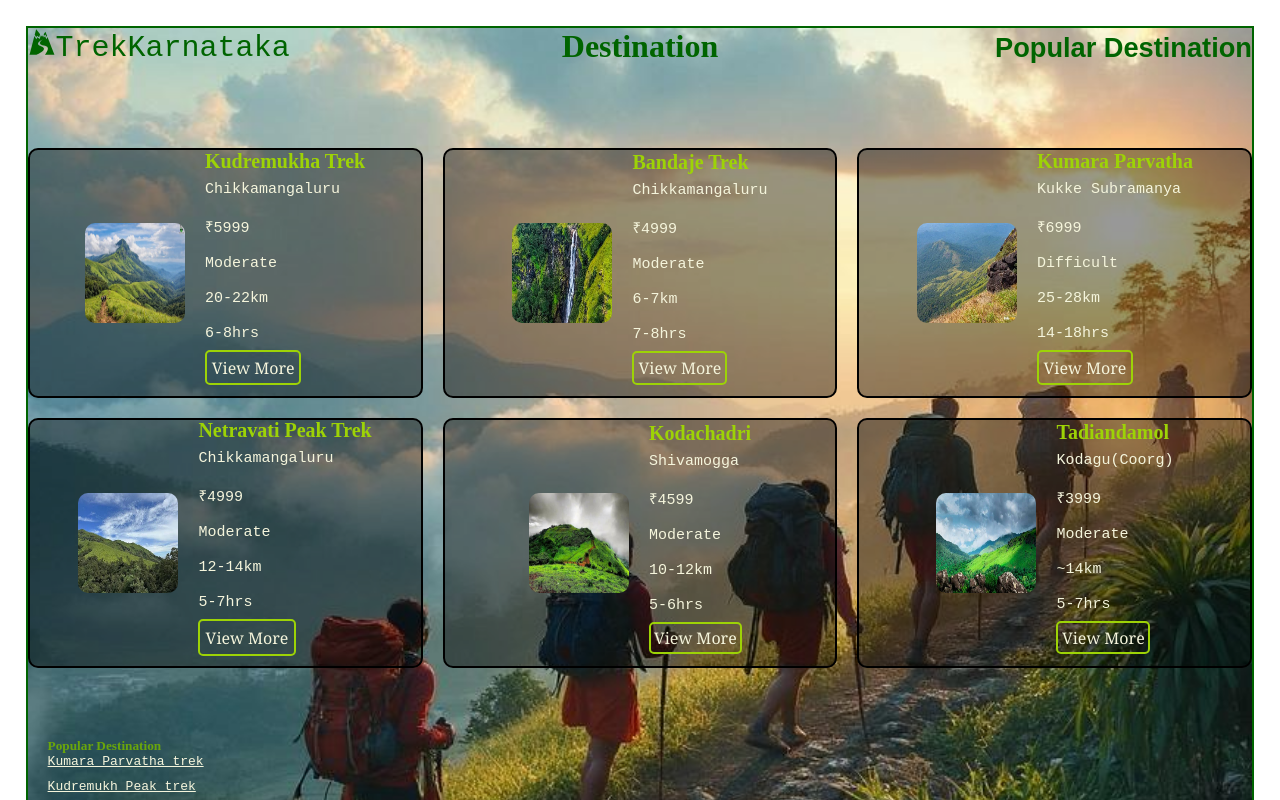
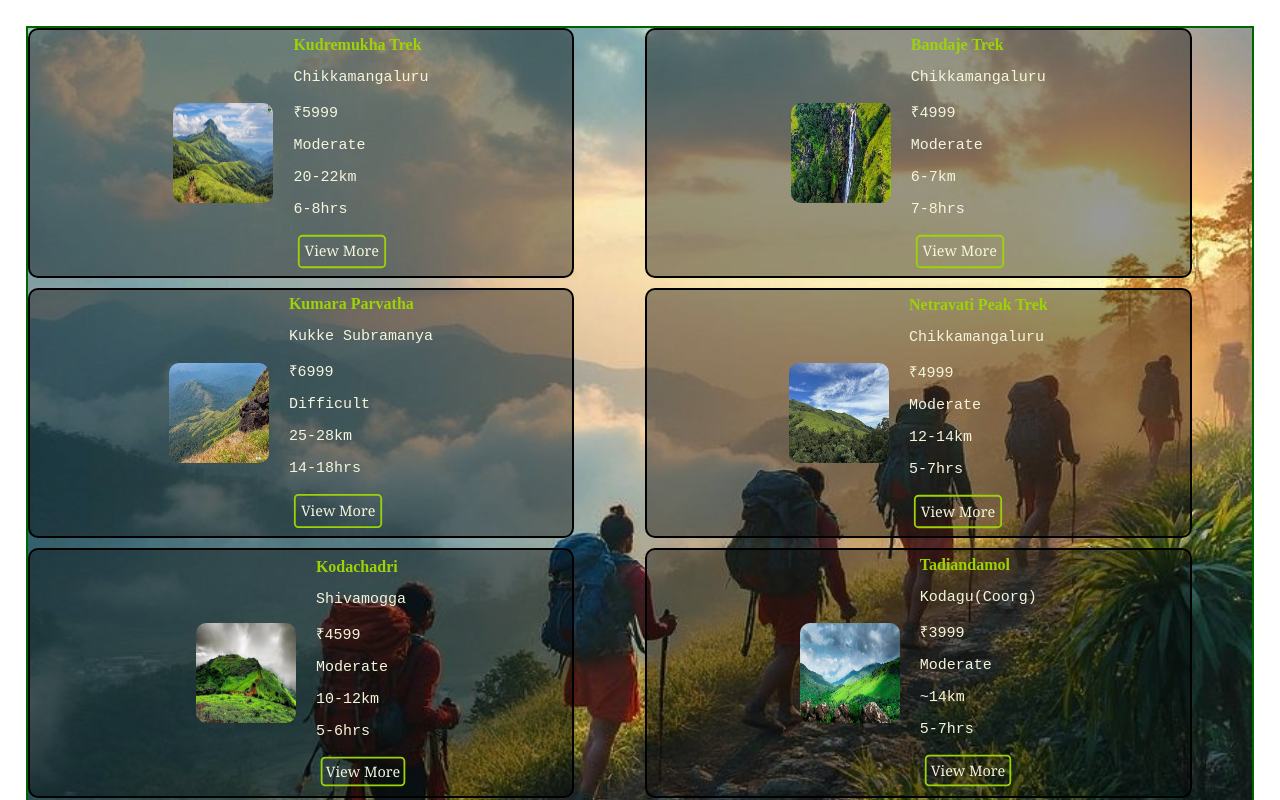
Before and after one commit to sahana0258/Trekking-Website, a React (Vite) app: page /#/destination in a window 1280 px wide. Shown: the top 800 px of the page. Built offline with nearby package versions, Linux system fonts and the light colour scheme.

Commit message:
updated destination page

```diff
--- a/src/About.css
+++ b/src/About.css
@@ -24,7 +24,7 @@
     border: 1px solid darkgreen;
 
 }
-#about-us{
+.about-us{
     display: flex;
     justify-content: center;
     align-items: center;
--- a/src/Components/About.jsx
+++ b/src/Components/About.jsx
@@ -5,7 +5,7 @@ function About(){
     return(
         <>
         <div className="about-container">
-        <h1 id="about-us">About Us</h1><br></br>
+        <h1 className="about-us">About Us</h1><br></br>
 
         <div className="about-content">
         <p className="par">Welcome to TrekKarnataka, a trekking and adventure platform created for people who love nature, travel and adventure.</p>
--- a/src/Components/Contact.jsx
+++ b/src/Components/Contact.jsx
@@ -20,14 +20,14 @@ function Contact(){
 
         <div className="con-folw">
 
-            <h1>Contact Us</h1><br></br>
-            <Link to="/phone"><MdAddCall id="phn-icon" size={27} color="darkgreen"/></Link>
+            <h1 className="contact-us">Contact Us</h1><br></br>
+            <Link to="/phone"><MdAddCall className="phn-em-icon" size={27} color="darkgreen"/></Link>
             <p className="phn-em">+91 9353103950</p><br></br>
 
-            <Link to="/email"><MdOutlineEmail id="email-icon"size={27} color="darkgreen"/></Link>
+            <Link to="/email"><MdOutlineEmail className="phn-em-icon"size={27} color="darkgreen"/></Link>
             <p className="phn-em">trekkarnataka258@gmail.com</p><br></br>
 
-            <h4>Follow Us</h4><br></br>
+            <h4 id="follow">Follow Us</h4><br></br>
             <div className="follow-us">
             <a href="https://www.instagram.com/?hl=en" target="_blank" rel="noopener noreferrer" ><FaInstagramSquare className="iyf-icon" size={35} color="darkgreen"/></a>
             <a href="https://www.youtube.com/" target="_balnk" rel="noopener noreferrer"><FaYoutube className="iyf-icon" size={35} color="darkgreen" /></a>
@@ -36,7 +36,7 @@ function Contact(){
         </div>
 
         <div classsName="feedback-form">
-            <h4>Feedback</h4><br></br>
+            <h4 id="feedback">Feedback</h4>
             <form id="form">
                 <label>Name</label>
                 <input type="name" className="placeholder" placeholder=" Enter your name"></input><br></br>
--- a/src/Components/Destination.jsx
+++ b/src/Components/Destination.jsx
@@ -11,17 +11,6 @@ function Destination(){
     return(
         <>
         <div className="destination-container">
-
-        <div className="treklogo">
-        <Link to="/destination" id="trek-logo">{<GiMountainRoad size={28}/>}TrekKarnataka</Link>
-        </div>
-        <div>
-        <h1 id="about-us">Destination</h1>
-        </div>
-        <div >
-        <p id="popular-link">Popular Destination</p>
-        </div>
-
 
         <div className="trek-card">
             <img src={Kudre} alt="kudremukh-img" width={100} height={100}></img>
--- a/src/Contact.css
+++ b/src/Contact.css
@@ -1,113 +1,10 @@
-/* .contact-page{
-    background-color: rgb(218, 229, 202);
-    display: flex;
-    flex-direction: column;
-    align-items: flex-start;
-    padding: 30px;
-}
-
-#cont-icon{
-   margin-bottom: -7.5%;
-   margin-left:9.7% ;
-}
-h1{
-    color: darkgreen;
-    margin-left: 15%;
-    margin-top: 3.8%;
-}
-#phn-icon{
-    margin-left: 10%;
-    margin-top: 2%;
-
-}
-#phn-num{
-    margin-left:15%;
-    margin-top: -3%;
-    font-size: 25px;
-    font-family: 'Lucida Sans';
-    font-weight: 100;
-}
-
-#email-icon{
-    margin-left: 10%;
-    margin-top: 2% ;
-}
-#email-id{
-    margin-left:15%;
-    margin-top: -3%;
-    font-size: 25px;
-    font-family: 'Lucida Sans';
-    font-weight: 100;
-}
-h3{
-    margin-left: 10%;
-    margin-top: 4%;
-    font-size: 30px;
-    font-family: 'Segoe UI';
-    color: darkgreen;
-}
-
-.iyf-icon{
-    margin-left: 1%;
-    position: relative;
-    left: 9%;
-
-}
-h4{
-    position: relative;
-    left: 67%;
-    position: absolute;
-    top: 15%;
-    font-size: 30px;
-    font-family:'Trebuchet MS';
-    color: darkgreen;
-}
-
-
-#form{
-   display: flex;
-   flex-direction: column;
-   justify-content: space-evenly;
-   align-items: flex-start;
-   width: 100%;
-   max-width:500px;
-   margin-left: 30px;
-}
-
- */
-/* ===== Page ===== */
-
-/* .contact-container{
-    background-color: rgb(218, 229, 202);
-    display: grid;
-    grid-template-columns: 2fr  1fr;
-    gap:30px;
-    margin:30px
-} */
-/* .con-folw{
-    display: flex; */
-    /* flex-direction: column;
-    justify-content: center;
-    align-items: center;
-    border: 2px solid  rgb(191, 201, 177); */
-    /* flex:1; */
-/* } */
-
-/* .feedback-form{
-    /* display: flex;
-    flex-direction: column;
-    border: 2px solid  rgb(191, 201, 177);
-    justify-content: center;
-    /* align-items: center; */
-    /* flex:2;
-} */
-
 .contact-container{
     display: grid;
-    grid-template-columns: 1fr 1fr;
+    grid-template-columns: repeat(1,1fr);
     gap:15px;
 
     display: flex;
+    flex-direction: column;
     justify-content: space-between;
     align-items: flex-start;
     justify-content: center;
@@ -127,24 +24,29 @@ h4{
     padding: 0;
     box-sizing: border-box;
 }
+.contact-us{
+    color: black;
+    font-family: Georgia, 'Times New Roman', Times, serif;
+}
 
-.con-flow{
+ .con-flow{
    display: flex;
    justify-content: flex-start;
 
 }
-
-#form{
+ #form{
     display: flex;
     flex-direction: column;
     justify-content: center;
     gap: 5px;
     padding: 2%;
+    margin: 20px;
 
-    border: 2px solid darkgreen;
+    border: 2px solid rgb(13, 13, 13);
     width:300px;
     height:500px ;
-    color: darkgreen;
+    color: rgb(252, 250, 250);
+    font-size:clamp(1pc,1vw,2px);
     font-family:monospace;
     background-color: rgba(0, 0,0, 0.0);
     border-radius: 20px;
@@ -152,7 +54,7 @@ h4{
 
 }
 
-#btn{
+ #btn{
     background-color: darkgreen;
     color: antiquewhite;
     border: 2px solid darkgreen;
@@ -167,29 +69,39 @@ h4{
     color: rgb(8, 240, 8);
 }
 .placeholder{
-    color: rgb(252, 250, 250);
     font-weight: 400px;
     font-family: Cambria, Cochin, Georgia, Times, 'Times New Roman', serif;
-    border:2px solid darkgreen;
+    border:2px solid rgb(9, 9, 9);
+    height: 100px;
     border-radius: 5px;
-    background-color: rgba(0, 0,0, 0.0)
+    background-color: rgba(94, 89, 89, 0)
 }
-h4{
-    color: darkgreen;
-    font-size: 20px;
-    margin-bottom: -10px;
+#feedback{
+    color: rgb(19, 19, 19);
+    font-size:clamp(20px,15vw,20px);
+    margin-left: 35%;
+}
+#follow{
+    margin-left: 10%;
+    font-size:clamp(20px,15vw,20px);
 }
 
 .follow-us{
     display: flex;
     align-items: center;
     gap:10px;
+    margin-left: 10%;
 }
 h1{
     color: darkgreen;
+    margin: 5%;
 }
 .phn-em{
-    color: rgb(48, 53, 49);
+    color: rgb(8, 8, 8);
     font-family:'Franklin Gothic Medium', 'Arial Narrow', Arial, sans-serif;
+    margin-left: 10%;
+}
+.phn-em-icon{
+    margin-left: 10%;
 
 }
--- a/src/Destination.css
+++ b/src/Destination.css
@@ -15,8 +15,8 @@
     box-sizing: border-box;
 
     display: grid;
-    grid-template-columns: repeat(3,1fr);
-    gap:20px;
+    grid-template-columns: repeat(2,1fr);
+    gap:10px;
     grid-auto-rows: 250px;
 
     border: 2px solid darkgreen;
@@ -27,45 +27,17 @@
     margin: 0;
     padding: 0;
     box-sizing: border-box;
-
-}
-
-#trek-logo{
-    font-family: monospace;
-    font-size: 30px;
-    transform: scale(3);
-    text-decoration: none;
-    color: darkgreen;
-}
-.h6{
-    font-family: Georgia, 'Times New Roman', Times, serif;
-    display: flex;
-    justify-content: center;
-    align-items: center;
-
-}
-#popular-link{
-    font-family:Arial, Helvetica, sans-serif;
-    color: darkgreen;
-    display: flex;
-    justify-content: flex-end;
-    transform: scale(1.7);
-    transform-origin: top right;
-    transform-origin: top bottom;
-    color: darkgreen;
-    font-weight: bold;
-    margin-top: 5px;
 }
 .trek-card{
     display: flex;
     justify-content: center;
     align-items: center;
     border: 2px solid black;
-    width: 100%;
+    width: 90%;
     height: 100%;
     background-color: rgba(0,0,0,0.4);
     border-radius: 10px;
-    transform: translateY(-60%);
+
 }
 img{
     border-radius: 10px;
@@ -78,7 +50,7 @@ img{
     margin-right: 20px;
 }
 .card-content{
-    gap: 18px;
+    gap: 15px;
     display: flex;
     flex-direction: column;
     justify-content: flex-end;
@@ -91,9 +63,9 @@ img{
     border: 2px solid  rgb(157, 211, 6);
     text-decoration: none;
     border-radius: 5px;
-    padding: 3%;
+    padding: 4%;
     transform: scale(0.9);
-    transform: translateY(-10px);
+    white-space: nowrap;
     font-family:Georgia, 'Times New Roman', Times, serif;
     display: flex;
     justify-content: center;
@@ -113,7 +85,6 @@ img{
     flex-direction: column;
     justify-content: flex-start;
     align-items: flex-start;
-    transform: translateY(-100px);
 }
 .popular-trek{
     display: flex;
@@ -125,32 +96,21 @@ img{
     font-family: monospace;
 
 }
-.pd-content{
+ .pd-content{
     display: flex;
     flex-direction: column;
     justify-content: flex-start;
     align-items: flex-start;
     gap: 10px;
     margin-left: 20px;
+    font-size: clamp(20px,4vw,15px);
+    /* transform: translateY(-100%); */
 }
+
 #PD{
     transform: scale(2);
     color: rgb(106, 166, 11);
-    transform: scale(1);
-    transform-origin: top ;
     margin-left: 20px;
+    font-size: clamp(20px,4vw,25px);
+    transform: translateY(-10%);
 }
-
-@media (max-width:768px){
-    .trek-card{
-        grid-template-columns: 1fr;
-        gap: 15px;
-    }
-}
-
-@media(min-width: 769px)and(max-width:1024px){
-    .trek-card{
-        grid-template-columns: repeat(2,1fr);
-        gap: 15px;
-    }
-}
```
